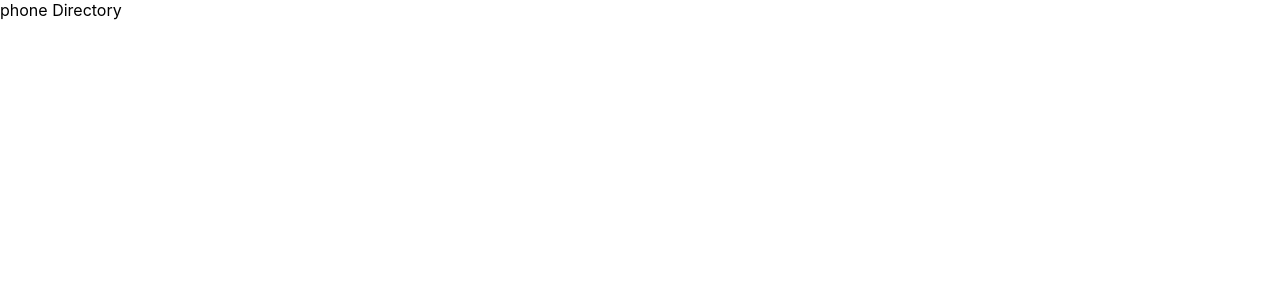
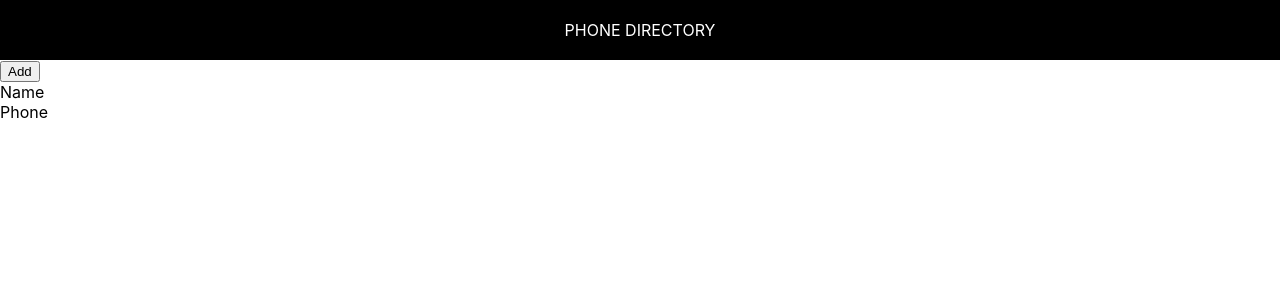
Before and after one commit to BirenBishnu/phone-directory, a React (Create React App) app: page / in a window 1280 px wide. Shown: the top 300 px of the page. Built offline with nearby package versions, Linux system fonts and the light colour scheme.

Commit message:
Styled ‘Header’ (Inline Styling)

```diff
--- a/src/App.js
+++ b/src/App.js
@@ -1,10 +1,20 @@
 import React from 'react';
+import Header from "./Header";
 
 function App() {
+
   return (
     <div >
-      phone Directory
+      <Header />
+      <button>Add</button>
+      <div>
+        <span>Name</span><br />
+        <span>Phone</span>
+      </div>
     </div>
+
+
+
   );
 }
 
--- /dev/null
+++ b/src/Header.js
@@ -0,0 +1,12 @@
+import React from 'react';
+
+const Header = function(){
+    const headerStyle={textAlign:"center", padding: 20, background:'#000000', color:'#ffffff', textTransform:'uppercase' };
+    return(
+        <div className="header" style={headerStyle}>
+            Phone Directory
+        </div>
+    )
+}
+
+export default Header;
```
